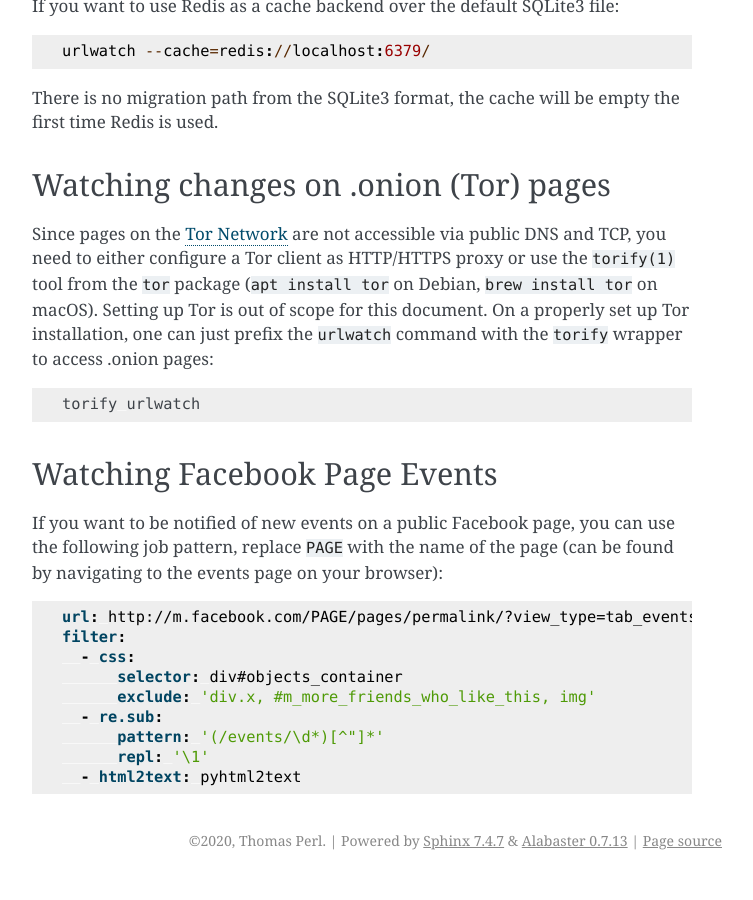
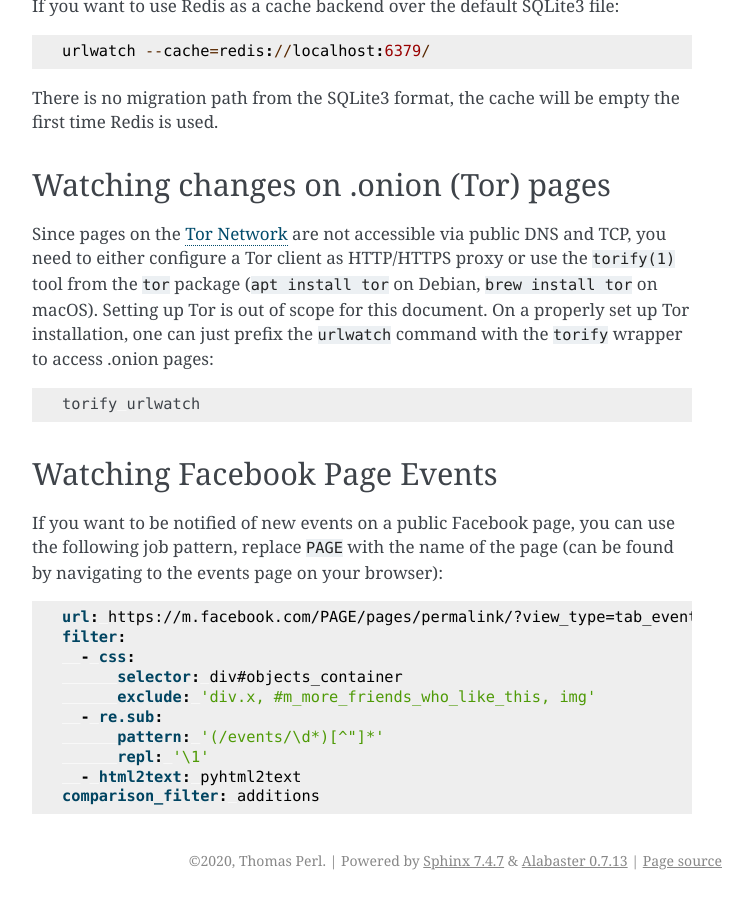
Before and after one commit to thp/urlwatch, a Sphinx documentation site: the page built from docs/source/advanced.rst, in a window 1280 px wide and 900 px high, scrolled down 2886 px. Shown: the whole window, without its empty margins (388-1141 px from the left). Built offline with Sphinx 7.4.7, drawn with Linux system fonts in a browser that asks for light colours; some of the changed lines change nothing that is shown.

Commit message:
Added this filter to the "be notified of new events on a public Facebook page" recipe Also fixed http:// -> https://

```diff
--- a/docs/source/advanced.rst
+++ b/docs/source/advanced.rst
@@ -184,7 +184,7 @@ page (can be found by navigating to the events page on your browser):
 
 .. code-block:: yaml
 
-   url: http://m.facebook.com/PAGE/pages/permalink/?view_type=tab_events
+   url: https://m.facebook.com/PAGE/pages/permalink/?view_type=tab_events
    filter:
      - css:
          selector: div#objects_container
@@ -193,3 +193,4 @@ page (can be found by navigating to the events page on your browser):
          pattern: '(/events/\d*)[^"]*'
          repl: '\1'
      - html2text: pyhtml2text
+   comparison_filter: additions
```
